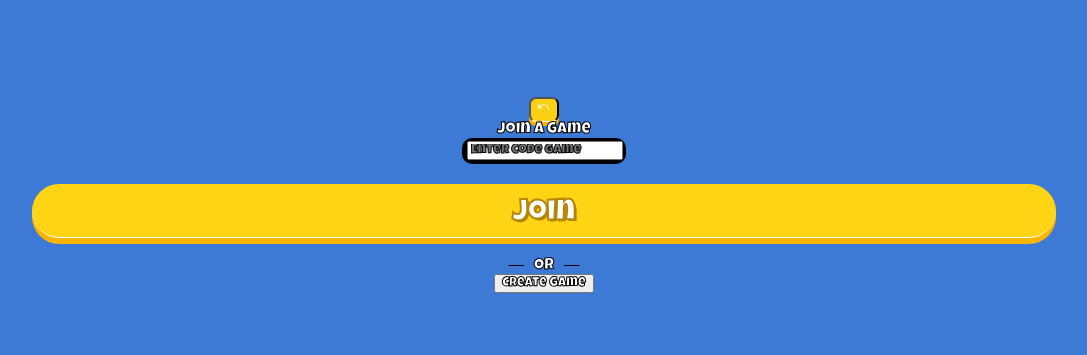
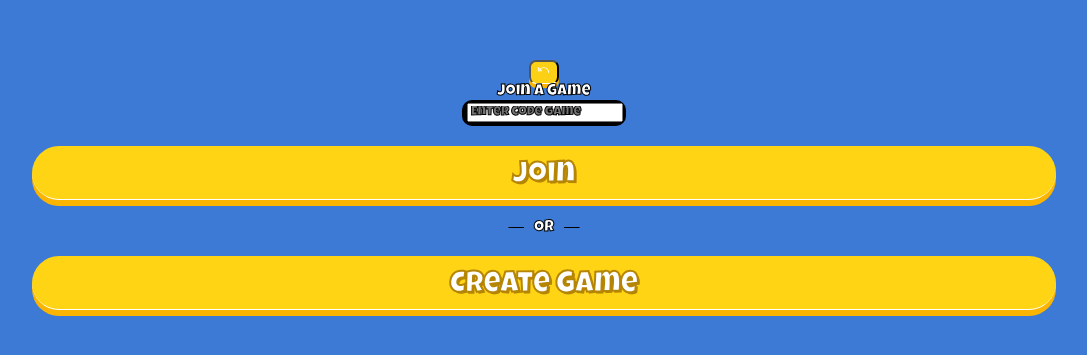
Before and after one commit to Or0naa/XO, a React (Vite) app in the folder xo_client/: page /join in a window 1280 px wide. Shown: the part 205-560 px from the top of the page, without its empty margins (96-1183 px from the left). Built offline with nearby package versions, Linux system fonts and the light colour scheme.

Commit message:
button change

```diff
--- a/xo_client/src/pages/CreateGame/index.jsx
+++ b/xo_client/src/pages/CreateGame/index.jsx
@@ -2,7 +2,7 @@ import React from 'react'
 import BackArrow from '../../components/BackArrow'
 import Frame from '../../components/Frame'
 import { NavLink } from 'react-router-dom'
-import barcode from '../../barcode.png'
+import barcodeliraz from '../../barcodeliraz.png'
 
 export default function CreateGame() {
 
@@ -19,7 +19,7 @@ export default function CreateGame() {
         <h1>Send message</h1>
       <a href='https://wa.link/lime1k' >This is your link </a>
       <h1>Scan Barcode</h1>
-      <img src={barcode}></img>
+      <img src={barcodeliraz}></img>
         loader
 
         waiting for oponent
--- a/xo_client/src/pages/JoinGame/index.jsx
+++ b/xo_client/src/pages/JoinGame/index.jsx
@@ -25,15 +25,17 @@ export default function JoinGame() {
         <div >
         <input className={style.join} type="text" placeholder='Enter code game' /></div>
       </Frame>
-    <div onClick={() => window.location.href = "/waiting"}>
+    <div onClick={() => window.location.href = "/waiting"} className={style.littlejoin}>
       <Button >
         Join
       </Button>
   </div>
       <span>Or</span>
-      <button onClick={() => window.location.href = "/create"}>
+      <div onClick={() => window.location.href = "/create"}>
+        <Button>
         Create Game
-      </button>
+     </Button>
+    </div>
     </div>
   )
 }
--- a/xo_client/src/pages/JoinGame/style.module.scss
+++ b/xo_client/src/pages/JoinGame/style.module.scss
@@ -1,4 +1,4 @@
-
+@import '../../vars.scss';
 
 .joinGame {
     display: flex;
@@ -10,6 +10,13 @@
     .back {
         text-align: left;
     }
+     .littlejoin{
+        width: 100px;
+    }
+    // button {
+    //     @extend .b
+    // }
+
 
 
 }
```
Also changed, not shown: xo_client/src/barcodeliraz.png (renamed from xo_client/src/barcode.png).
